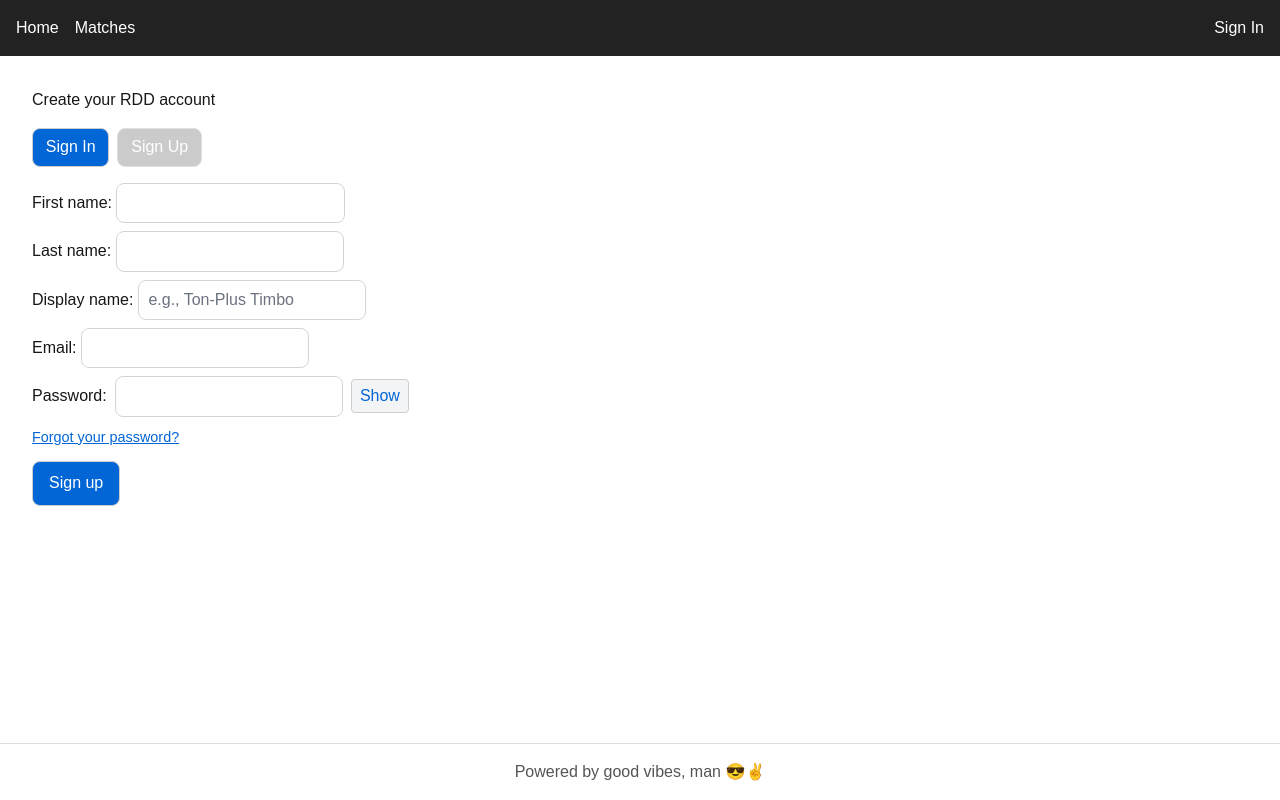
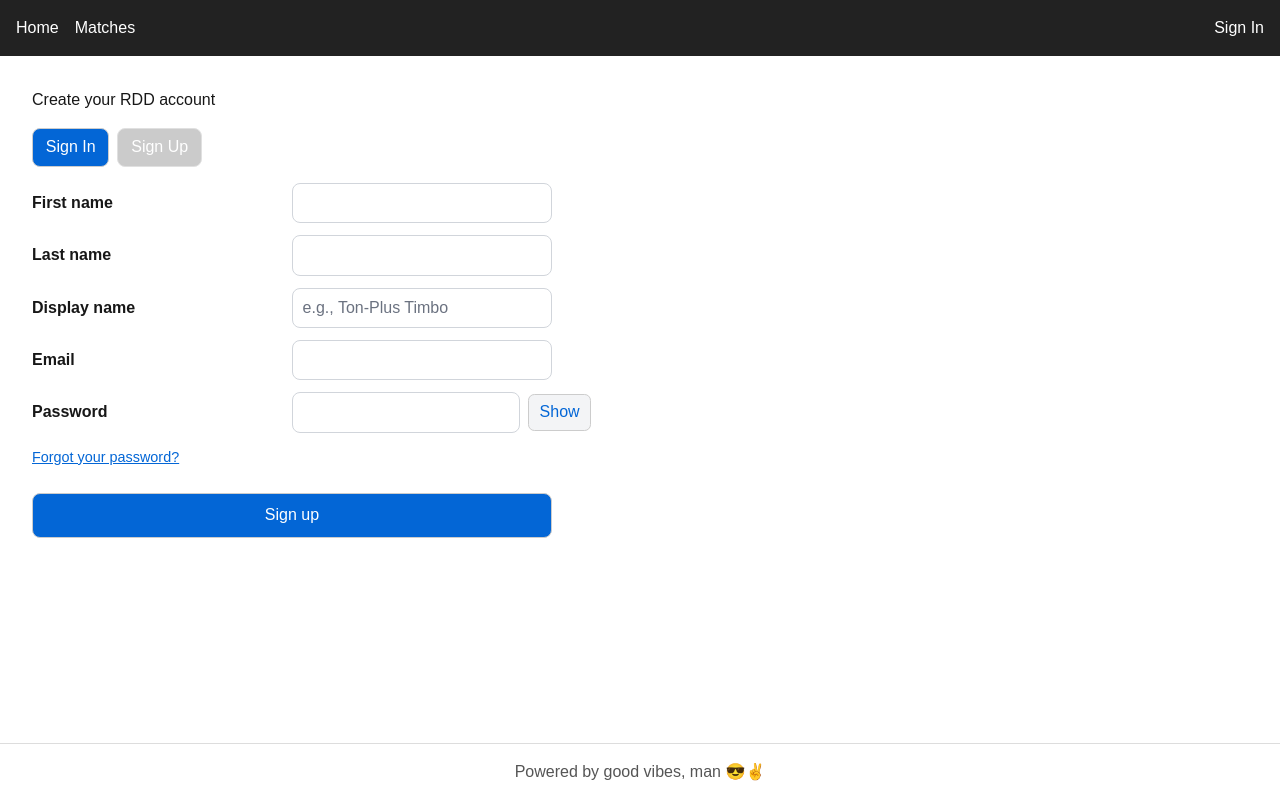
Before and after one commit to rdd-cmyk/Rochester-Darting-Degens, a Next.js app: page /auth in a window 1280 px wide. Both pictures are taken after a click on the button "Sign Up". Built offline with nearby package versions, Linux system fonts and the light colour scheme; no server answers.

Commit message:
Align form layouts and emphasize matches heading

```diff
--- a/app/auth/page.tsx
+++ b/app/auth/page.tsx
@@ -179,6 +179,31 @@ export default function AuthPage() {
 
   const isSignUp = mode === 'signUp';
 
+  const formStyle = {
+    display: 'flex',
+    flexDirection: 'column' as const,
+    gap: '0.75rem',
+    maxWidth: '520px',
+  };
+
+  const fieldRowStyle = {
+    display: 'flex',
+    alignItems: 'center',
+    gap: '0.75rem',
+    justifyContent: 'space-between',
+    width: '100%',
+  } as const;
+
+  const labelTextStyle = {
+    minWidth: '150px',
+    fontWeight: 600,
+  };
+
+  const controlStyle = {
+    flex: 1,
+    maxWidth: '260px',
+  } as const;
+
   // Logged-in view (brief because we redirect, but kept as fallback)
   if (user) {
     return (
@@ -272,86 +297,107 @@ export default function AuthPage() {
             handleSignIn();
           }
         }}
+        style={formStyle}
       >
         {isSignUp && (
           <>
-            <div style={{ marginBottom: '0.5rem' }}>
-              <label>
-                First name:{' '}
+            <div style={fieldRowStyle}>
+              <label htmlFor="firstName" style={labelTextStyle}>
+                First name
+              </label>
               <input
+                id="firstName"
                 type="text"
                 value={firstName}
                 onChange={(e) => setFirstName(e.target.value)}
                 required
+                style={controlStyle}
               />
-              </label>
             </div>
 
-            <div style={{ marginBottom: '0.5rem' }}>
-              <label>
-                Last name:{' '}
+            <div style={fieldRowStyle}>
+              <label htmlFor="lastName" style={labelTextStyle}>
+                Last name
+              </label>
               <input
+                id="lastName"
                 type="text"
                 value={lastName}
                 onChange={(e) => setLastName(e.target.value)}
                 required
+                style={controlStyle}
               />
-              </label>
             </div>
 
-            <div style={{ marginBottom: '0.5rem' }}>
-              <label>
-                Display name:{' '}
+            <div style={fieldRowStyle}>
+              <label htmlFor="displayName" style={labelTextStyle}>
+                Display name
+              </label>
               <input
+                id="displayName"
                 type="text"
                 value={displayName}
                 onChange={(e) => setDisplayName(e.target.value)}
                 placeholder="e.g., Ton-Plus Timbo"
                 required
+                style={controlStyle}
               />
-              </label>
             </div>
           </>
         )}
 
-        <div style={{ marginBottom: '0.5rem' }}>
-          <label>
-            Email:{' '}
+        <div style={fieldRowStyle}>
+          <label htmlFor="email" style={labelTextStyle}>
+            Email
+          </label>
           <input
+            id="email"
             type="email"
             value={email}
             onChange={(e) => setEmail(e.target.value)}
             autoComplete="email"
             required
+            style={controlStyle}
           />
-          </label>
         </div>
 
-        <div style={{ marginBottom: '0.5rem' }}>
-          <label style={{ display: 'flex', alignItems: 'center', gap: '0.5rem' }}>
-            <span>Password:</span>
+        <div style={fieldRowStyle}>
+          <label htmlFor="password" style={labelTextStyle}>
+            Password
+          </label>
+          <div
+            style={{
+              ...controlStyle,
+              display: 'flex',
+              alignItems: 'center',
+              gap: '0.5rem',
+            }}
+          >
             <input
+              id="password"
               type={showPassword ? 'text' : 'password'}
               value={password}
               onChange={(e) => setPassword(e.target.value)}
               autoComplete={isSignUp ? 'new-password' : 'current-password'}
               required
+              style={{ flex: 1 }}
             />
             <button
               type="button"
               onClick={() => setShowPassword((prev) => !prev)}
               style={{
-                padding: '0.25rem 0.5rem',
-                borderRadius: '0.25rem',
+                padding: '0.35rem 0.65rem',
+                borderRadius: '0.4rem',
                 border: '1px solid #ccc',
                 backgroundColor: '#f3f4f6',
                 color: '#0366d6',
                 cursor: 'pointer',
+                whiteSpace: 'nowrap',
               }}
             >
               {showPassword ? 'Hide' : 'Show'}
             </button>
-          </label>
+          </div>
         </div>
 
         <div style={{ marginBottom: '0.75rem' }}>
--- a/app/matches/page.tsx
+++ b/app/matches/page.tsx
@@ -847,7 +847,18 @@ export default function MatchesPage() {
 
       {/* Recent Matches */}
       <section>
-        <h2>Recent Matches</h2>
+        <h2
+          style={{
+            fontSize: '1.35rem',
+            fontWeight: 800,
+            borderBottom: '3px solid #0366d6',
+            paddingBottom: '0.35rem',
+            display: 'inline-block',
+            marginBottom: '0.5rem',
+          }}
+        >
+          Recent Matches
+        </h2>
         {matches.length === 0 ? (
           <p>No matches recorded yet.</p>
         ) : (
--- a/app/profile/page.tsx
+++ b/app/profile/page.tsx
@@ -29,6 +29,31 @@ export default function ProfilePage() {
 
   // Edit mode
   const [editMode, setEditMode] = useState(false);
+
+  const formStyle = {
+    display: 'flex',
+    flexDirection: 'column' as const,
+    gap: '0.75rem',
+    maxWidth: '520px',
+  };
+
+  const fieldRowStyle = {
+    display: 'flex',
+    alignItems: 'center',
+    gap: '0.75rem',
+    justifyContent: 'space-between',
+    width: '100%',
+  } as const;
+
+  const labelTextStyle = {
+    minWidth: '150px',
+    fontWeight: 600,
+  };
+
+  const controlStyle = {
+    flex: 1,
+    maxWidth: '260px',
+  } as const;
 
   useEffect(() => {
     async function loadUserAndProfile() {
@@ -289,65 +314,69 @@ export default function ProfilePage() {
 
         <form
           onSubmit={handleSave}
-          style={{
-            display: 'flex',
-            flexDirection: 'column',
-            gap: '0.75rem',
-          }}
+          style={formStyle}
         >
-          <div>
-            <label>
-              First name:{' '}
+          <div style={fieldRowStyle}>
+            <label htmlFor="firstName" style={labelTextStyle}>
+              First name
+            </label>
             <input
+              id="firstName"
               type="text"
               value={firstName}
               onChange={(e) => setFirstName(e.target.value)}
               disabled={!editMode}
               required
+              style={controlStyle}
             />
-            </label>
           </div>
 
-          <div>
-            <label>
-              Last name:{' '}
+          <div style={fieldRowStyle}>
+            <label htmlFor="lastName" style={labelTextStyle}>
+              Last name
+            </label>
             <input
+              id="lastName"
               type="text"
               value={lastName}
               onChange={(e) => setLastName(e.target.value)}
               disabled={!editMode}
               required
+              style={controlStyle}
             />
-            </label>
           </div>
 
-          <div>
-            <label>
-              Display name:{' '}
+          <div style={fieldRowStyle}>
+            <label htmlFor="displayName" style={labelTextStyle}>
+              Display name
+            </label>
             <input
+              id="displayName"
               type="text"
               value={displayName}
               onChange={(e) => setDisplayName(e.target.value)}
               placeholder="e.g., Ton-Plus Timbo"
               disabled={!editMode}
               required
+              style={controlStyle}
             />
-            </label>
           </div>
 
-          <div>
-            <label>
-              Sex:{' '}
+          <div style={fieldRowStyle}>
+            <label htmlFor="sex" style={labelTextStyle}>
+              Sex
+            </label>
             <select
+              id="sex"
               value={sex}
               onChange={(e) => setSex(e.target.value)}
               disabled={!editMode}
+              style={controlStyle}
             >
               <option value="">-- select --</option>
               <option value="Yes">Yes</option>
               <option value="No">No</option>
             </select>
-            </label>
           </div>
 
           {editMode && (
```
Lines whose indentation alone changed are shown as unchanged.
